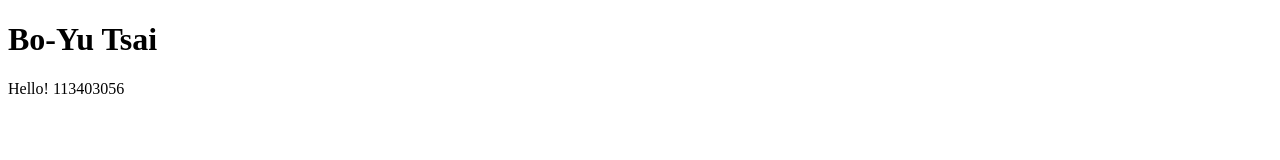
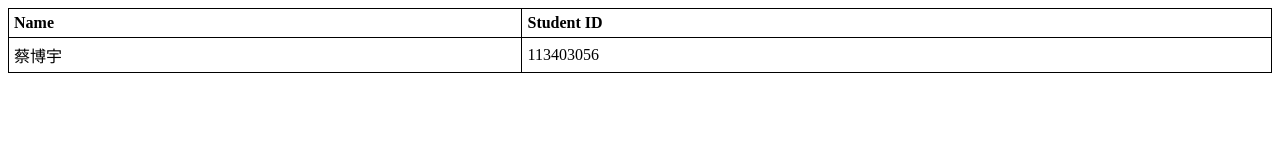
Before and after one commit to benson12241224/benson12241224.github.io, a plain HTML site: page index.html in a window 1280 px wide. Drawn offline with Linux system fonts and the light colour scheme.

Commit message:
Update index.html

```diff
--- a/index.html
+++ b/index.html
@@ -1,11 +1,32 @@
 <!DOCTYPE html>
 <html>
 <head>
-    <meta charset="UTF-8">
-    <title>Bo-Yu Tsai</title>
+<style>
+  table {
+    width: 100%;
+    border-collapse: collapse;
+  }
+
+
+  th, td {
+    border: 1px solid black;
+    padding: 5px;
+    text-align: left;
+  }
+</style>
 </head>
 <body>
-    <h1>Bo-Yu Tsai</h1>
-    <p>Hello! 113403056</p>
+
+<table>
+  <tr>
+    <th>Name</th>
+    <th>Student ID</th>
+  </tr>
+  <tr>
+    <td>蔡博宇</td>
+    <td>113403056</td>
+  </tr>
+</table>
+
 </body>
 </html>
```
